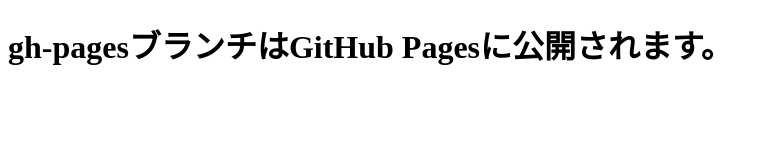
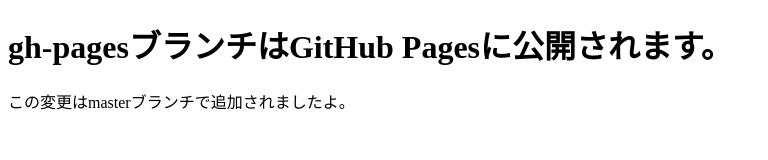
Before and after one commit to mtdkzyk/git-study, a plain HTML site: page index.html in a window 1280 px wide. Shown: the whole page, without its empty margins (0-768 px from the left). Drawn offline with Linux system fonts and the light colour scheme.

Commit message:
段落を追加しました

```diff
--- a/index.html
+++ b/index.html
@@ -8,5 +8,6 @@
 </head>
 <body>
     <h1>gh-pagesブランチはGitHub Pagesに公開されます。</h1>
+    <p>この変更はmasterブランチで追加されましたよ。</p>
 </body>
 </html>
```
